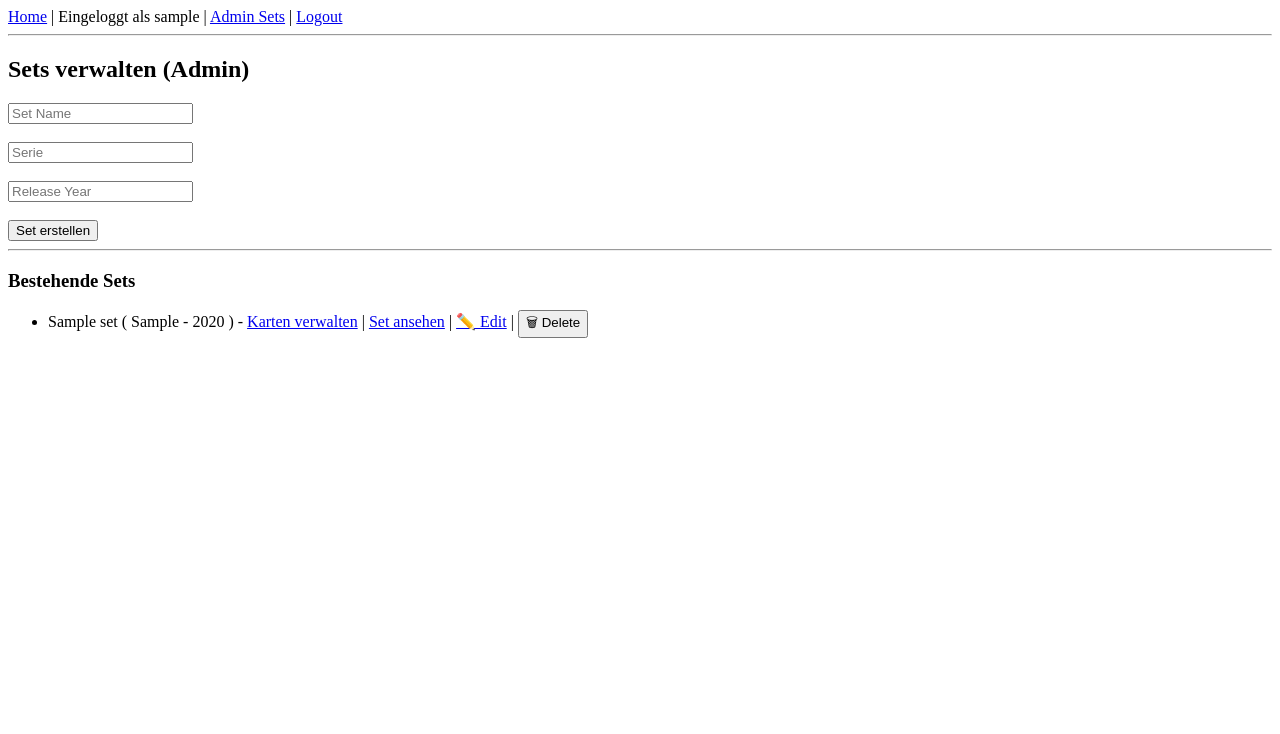
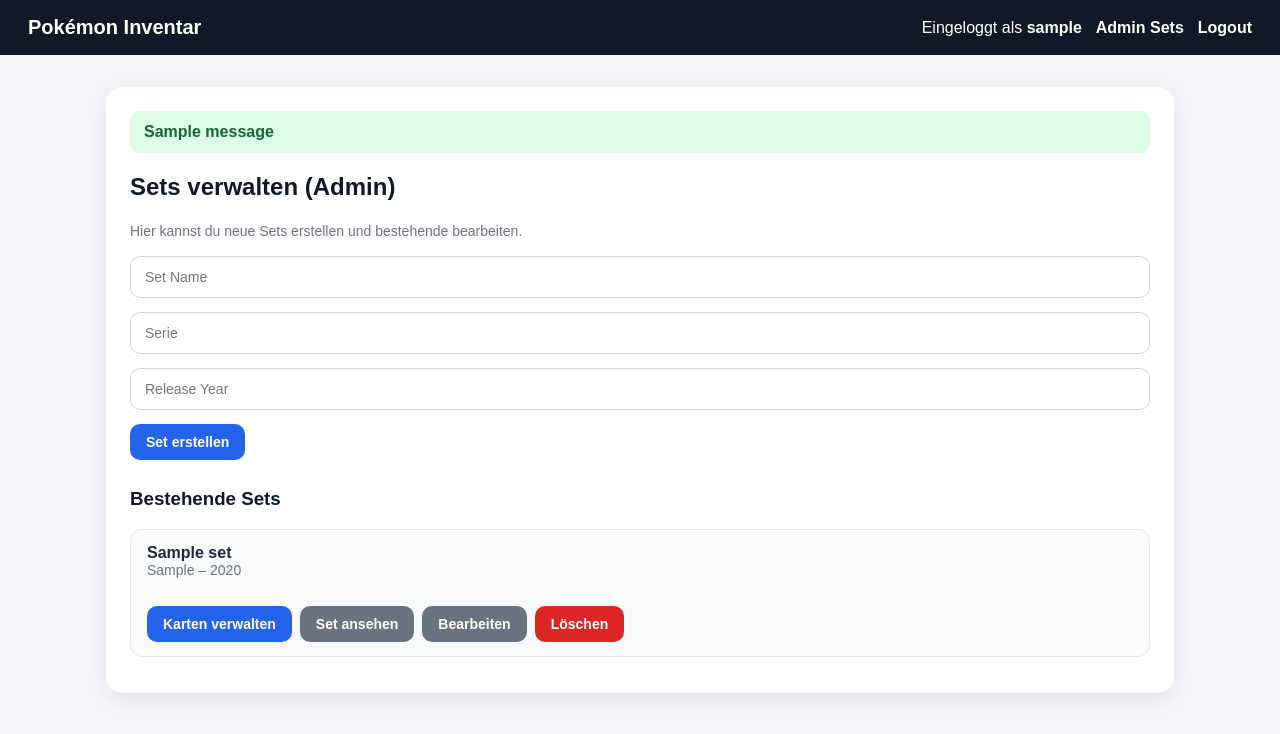
Before and after one commit to AmaranAmaterasu/pokemon-inventar, a Flask app: page /admin/sets in a window 1280 px wide. Shown: the top 734 px of the page. Run offline with Flask 3, Linux system fonts and the light colour scheme; a user stored in the database is signed in; tables that the repository leaves empty hold one stand-in row (values such as "Sample post"); one stand-in notice (Sample message) is shown.

Commit message:
UI verbessert (CSS + Templates)

```diff
--- /dev/null
+++ b/app/static/style.css
@@ -0,0 +1,260 @@
+* {
+    box-sizing: border-box;
+}
+
+body {
+    margin: 0;
+    font-family: Arial, sans-serif;
+    background: #f4f6fb;
+    color: #1f2937;
+}
+
+a {
+    color: #2563eb;
+    text-decoration: none;
+}
+
+a:hover {
+    text-decoration: underline;
+}
+
+.navbar {
+    background: #111827;
+    color: white;
+    padding: 16px 28px;
+    display: flex;
+    justify-content: space-between;
+    align-items: center;
+    flex-wrap: wrap;
+    gap: 12px;
+}
+
+.nav-left,
+.nav-right {
+    display: flex;
+    align-items: center;
+    gap: 14px;
+    flex-wrap: wrap;
+}
+
+.navbar a {
+    color: white;
+    font-weight: 600;
+}
+
+.navbar .brand {
+    font-size: 20px;
+    font-weight: 700;
+}
+
+.container {
+    max-width: 1100px;
+    margin: 32px auto;
+    padding: 0 16px;
+}
+
+.panel {
+    background: white;
+    border-radius: 16px;
+    padding: 24px;
+    box-shadow: 0 6px 20px rgba(0, 0, 0, 0.08);
+}
+
+h1, h2, h3 {
+    margin-top: 0;
+    color: #111827;
+}
+
+p {
+    line-height: 1.5;
+}
+
+.form-grid {
+    display: grid;
+    gap: 14px;
+    margin-bottom: 20px;
+}
+
+input[type="text"],
+input[type="email"],
+input[type="password"],
+input[type="number"] {
+    width: 100%;
+    padding: 12px 14px;
+    border: 1px solid #d1d5db;
+    border-radius: 10px;
+    font-size: 14px;
+    background: white;
+}
+
+input:focus {
+    outline: none;
+    border-color: #2563eb;
+    box-shadow: 0 0 0 3px rgba(37, 99, 235, 0.15);
+}
+
+button,
+.btn {
+    display: inline-block;
+    border: none;
+    border-radius: 10px;
+    padding: 10px 16px;
+    font-size: 14px;
+    font-weight: 600;
+    cursor: pointer;
+    background: #2563eb;
+    color: white;
+    text-decoration: none;
+    transition: 0.2s ease;
+}
+
+button:hover,
+.btn:hover {
+    background: #1d4ed8;
+    text-decoration: none;
+}
+
+.btn-secondary {
+    background: #6b7280;
+}
+
+.btn-secondary:hover {
+    background: #4b5563;
+}
+
+.btn-danger {
+    background: #dc2626;
+}
+
+.btn-danger:hover {
+    background: #b91c1c;
+}
+
+.inline-form {
+    display: inline;
+}
+
+.actions {
+    display: flex;
+    gap: 8px;
+    flex-wrap: wrap;
+}
+
+.table-wrapper {
+    overflow-x: auto;
+}
+
+table {
+    width: 100%;
+    border-collapse: collapse;
+    margin-top: 18px;
+    background: white;
+    border-radius: 12px;
+    overflow: hidden;
+}
+
+th,
+td {
+    text-align: left;
+    padding: 14px 12px;
+    border-bottom: 1px solid #e5e7eb;
+    vertical-align: top;
+}
+
+th {
+    background: #f9fafb;
+    font-weight: 700;
+}
+
+tr:hover td {
+    background: #fcfcfd;
+}
+
+.list-clean {
+    list-style: none;
+    padding: 0;
+    margin: 0;
+}
+
+.list-item {
+    background: #f9fafb;
+    border: 1px solid #e5e7eb;
+    border-radius: 12px;
+    padding: 14px 16px;
+    margin-bottom: 12px;
+}
+
+.progress {
+    width: 100%;
+    max-width: 320px;
+    height: 14px;
+    background: #e5e7eb;
+    border-radius: 999px;
+    overflow: hidden;
+    margin-top: 8px;
+}
+
+.progress-bar {
+    height: 100%;
+    background: #22c55e;
+}
+
+.stats {
+    display: grid;
+    grid-template-columns: repeat(auto-fit, minmax(220px, 1fr));
+    gap: 16px;
+    margin-bottom: 24px;
+}
+
+.stat-box {
+    background: #f9fafb;
+    border: 1px solid #e5e7eb;
+    border-radius: 14px;
+    padding: 16px;
+}
+
+.flash-container {
+    margin-bottom: 20px;
+}
+
+.flash {
+    padding: 12px 14px;
+    border-radius: 10px;
+    margin-bottom: 10px;
+    font-weight: 600;
+}
+
+.flash.success {
+    background: #dcfce7;
+    color: #166534;
+}
+
+.flash.warning {
+    background: #fef3c7;
+    color: #92400e;
+}
+
+.flash.error,
+.flash.danger {
+    background: #fee2e2;
+    color: #991b1b;
+}
+
+.flash.message {
+    background: #dbeafe;
+    color: #1d4ed8;
+}
+
+.toggle-btn {
+    min-width: 44px;
+    padding: 8px 10px;
+}
+
+.section-space {
+    margin-top: 28px;
+}
+
+.muted {
+    color: #6b7280;
+    font-size: 14px;
+}
--- a/app/templates/base.html
+++ b/app/templates/base.html
@@ -2,26 +2,48 @@
 <html lang="de">
 <head>
   <meta charset="utf-8">
+  <meta name="viewport" content="width=device-width, initial-scale=1">
   <title>{% block title %}Pokémon Inventar{% endblock %}</title>
+  <link rel="stylesheet" href="{{ url_for('static', filename='style.css') }}">
 </head>
 <body>
-  <nav>
-  <a href="/">Home</a>
+  <nav class="navbar">
+    <div class="nav-left">
+      <a class="brand" href="{{ url_for('main.index') }}">Pokémon Inventar</a>
+    </div>
 
+    <div class="nav-right">
       {% if current_user.is_authenticated %}
-      | Eingeloggt als {{ current_user.username }}
+        <span>Eingeloggt als <strong>{{ current_user.username }}</strong></span>
 
         {% if current_user.is_admin %}
-          | <a href="{{ url_for('main.manage_sets') }}">Admin Sets</a>
+          <a href="{{ url_for('main.manage_sets') }}">Admin Sets</a>
         {% endif %}
 
-      | <a href="{{ url_for('auth.logout') }}">Logout</a>
+        <a href="{{ url_for('auth.logout') }}">Logout</a>
       {% else %}
-      | <a href="{{ url_for('auth.login') }}">Login</a>
-      | <a href="{{ url_for('auth.register') }}">Register</a>
+        <a href="{{ url_for('auth.login') }}">Login</a>
+        <a href="{{ url_for('auth.register') }}">Registrieren</a>
       {% endif %}
+    </div>
   </nav>
-  <hr>
+
+  <main class="container">
+    <div class="panel">
+      {% with messages = get_flashed_messages(with_categories=true) %}
+        {% if messages %}
+          <div class="flash-container">
+            {% for category, message in messages %}
+              <div class="flash {{ category if category else 'message' }}">
+                {{ message }}
+              </div>
+            {% endfor %}
+          </div>
+        {% endif %}
+      {% endwith %}
+
       {% block content %}{% endblock %}
+    </div>
+  </main>
 </body>
 </html>
--- a/app/templates/manage_sets.html
+++ b/app/templates/manage_sets.html
@@ -2,44 +2,49 @@
 {% block content %}
 
 <h2>Sets verwalten (Admin)</h2>
+<p class="muted">Hier kannst du neue Sets erstellen und bestehende bearbeiten.</p>
 
-<form method="POST">
-    <input type="text" name="name" placeholder="Set Name" required><br><br>
-    <input type="text" name="series" placeholder="Serie"><br><br>
-    <input type="number" name="year" placeholder="Release Year"><br><br>
+<form method="POST" class="form-grid">
+    <input type="text" name="name" placeholder="Set Name" required>
+    <input type="text" name="series" placeholder="Serie">
+    <input type="number" name="year" placeholder="Release Year">
+    <div class="actions">
       <button type="submit">Set erstellen</button>
+    </div>
 </form>
 
-<hr>
+<div class="section-space">
+  <h3>Bestehende Sets</h3>
 
-<h3>Bestehende Sets</h3>
-<ul>
+  <ul class="list-clean">
     {% for s in sets %}
-<li>
-  {{ s.name }}
+      <li class="list-item">
+        <strong>{{ s.name }}</strong>
         {% if s.series or s.release_year %}
-    (
+          <div class="muted">
             {% if s.series %}{{ s.series }}{% endif %}
-    {% if s.series and s.release_year %} - {% endif %}
+            {% if s.series and s.release_year %} – {% endif %}
             {% if s.release_year %}{{ s.release_year }}{% endif %}
-    )
+          </div>
         {% endif %}
 
-  - <a href="{{ url_for('main.manage_cards', set_id=s.id) }}">Karten verwalten</a>
-  | <a href="{{ url_for('main.view_set', set_id=s.id) }}">Set ansehen</a>
+        <div class="actions section-space">
+          <a class="btn" href="{{ url_for('main.manage_cards', set_id=s.id) }}">Karten verwalten</a>
+          <a class="btn btn-secondary" href="{{ url_for('main.view_set', set_id=s.id) }}">Set ansehen</a>
+          <a class="btn btn-secondary" href="{{ url_for('main.admin_edit_set', set_id=s.id) }}">Bearbeiten</a>
 
-  | <a href="{{ url_for('main.admin_edit_set', set_id=s.id) }}">✏️ Edit</a>
-
-  | <form method="POST"
+          <form method="POST"
                 action="{{ url_for('main.admin_delete_set', set_id=s.id) }}"
-         style="display:inline;"
+                class="inline-form"
                 onsubmit="return confirm('Set wirklich löschen? Alle Karten im Set werden auch gelöscht.');">
-        <button type="submit">🗑 Delete</button>
+            <button type="submit" class="btn btn-danger">Löschen</button>
           </form>
+        </div>
       </li>
     {% else %}
-    <li>Noch keine Sets vorhanden.</li>
+      <li class="list-item">Noch keine Sets vorhanden.</li>
     {% endfor %}
   </ul>
+</div>
 
 {% endblock %}
```
Also changed, not shown: app/templates/index.html (+32 -18 lines), app/templates/login.html (+6 -4 lines), app/templates/manage_cards.html (+24 -15 lines), app/templates/register.html (+7 -5 lines), app/templates/view_set.html (+23 -19 lines). Lines whose indentation alone changed are shown as unchanged.
